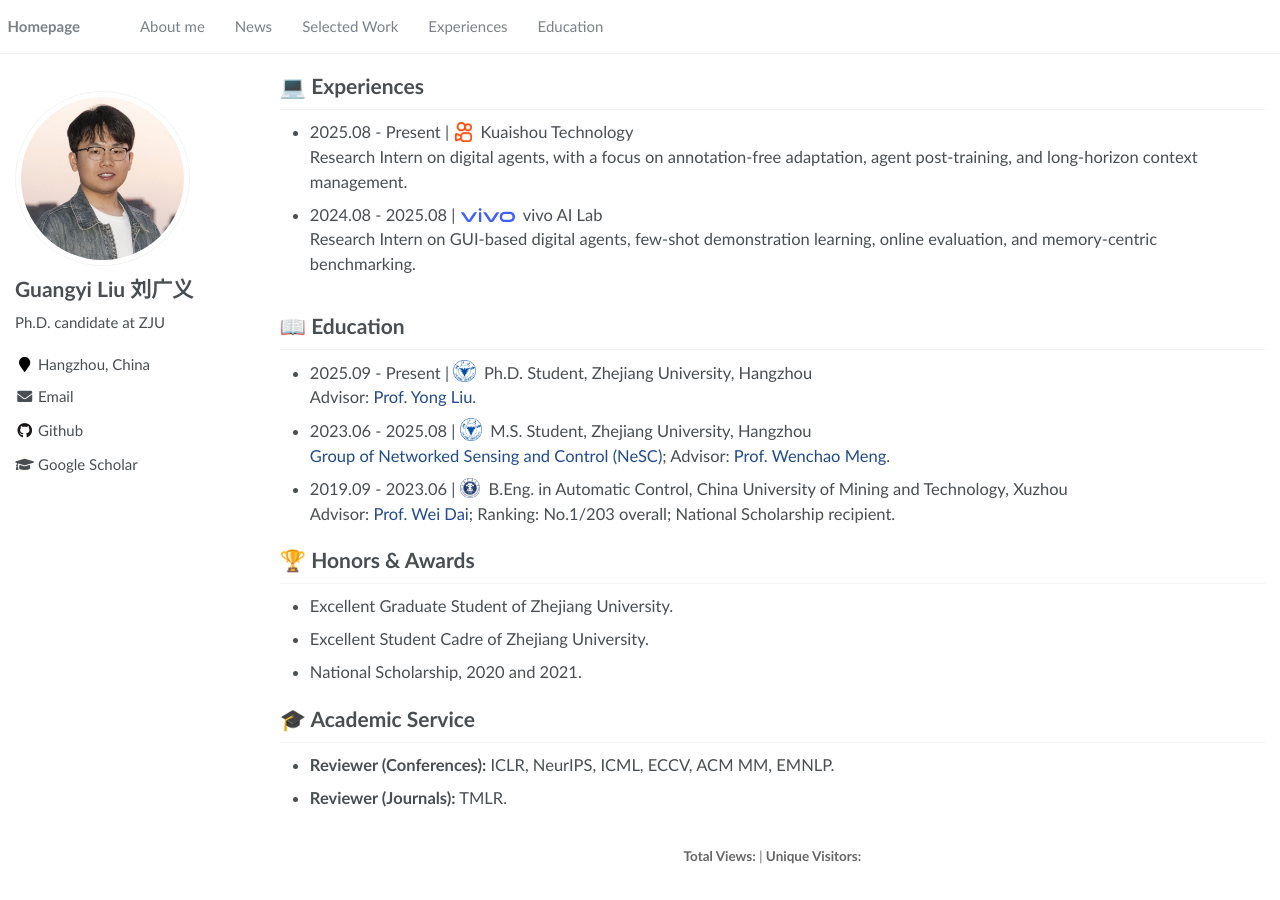
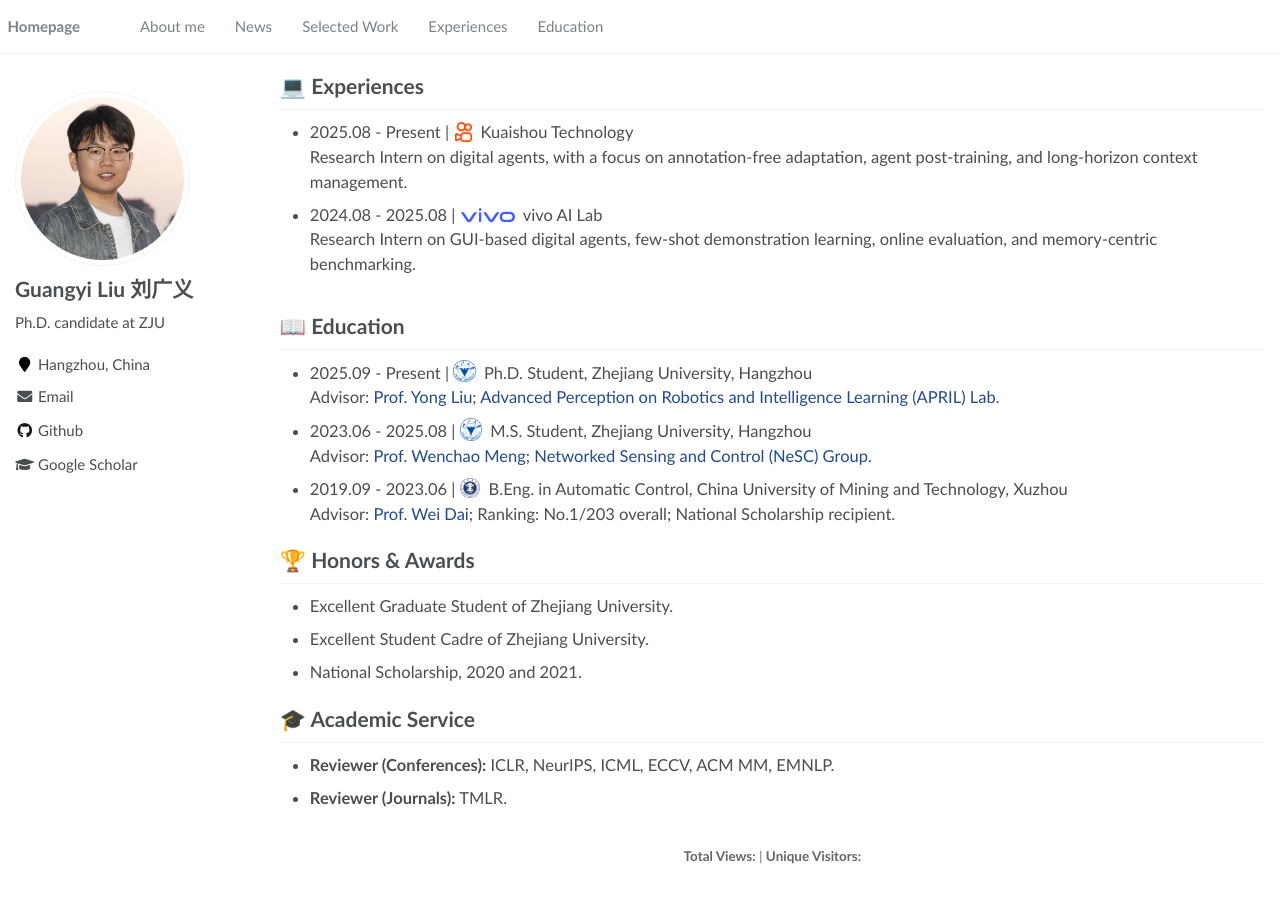
Before and after one commit to lgy0404/lgy0404.github.io, a Jekyll site: the page built from _pages/about.md, in a window 1280 px wide and 900 px high, scrolled down 3151 px. Built offline with Jekyll 4.4.1, drawn with Linux system fonts in a browser that asks for light colours; comment, search, counter and statistics services are not loaded; some of the changed text lies outside the part shown; grey boxes are pictures that could not be loaded.

Commit message:
style: unify education group formatting

```diff
--- a/_pages/about.md
+++ b/_pages/about.md
@@ -184,7 +184,7 @@ redirect_from:
 <span class='anchor' id='about-me'></span>
 # About me
 
-I am a Ph.D. candidate in the Department of Control Science and Engineering at Zhejiang University (ZJU), where I have been since 2023, under the supervision of [Prof. Yong Liu](https://person.zju.edu.cn/yongliu) at the [April Lab](https://april.zju.edu.cn/). My research aims to build **universal digital agents** that can perceive, learn, and act in real digital environments.
+I am a Ph.D. candidate in the Department of Control Science and Engineering at Zhejiang University (ZJU), where I have been since 2023, under the supervision of [Prof. Yong Liu](https://person.zju.edu.cn/yongliu) at the [Advanced Perception on Robotics and Intelligence Learning (APRIL) Lab](https://april.zju.edu.cn/). My research aims to build **universal digital agents** that can perceive, learn, and act in real digital environments.
 
 <div class="profile-stats" markdown="1">
 
@@ -366,9 +366,9 @@ I am a Ph.D. candidate in the Department of Control Science and Engineering at Z
 # 📖 Education
 
 - 2025.09 - Present | <img src="./images/logos/zju-logo-1.png" class="edu-logo" alt="Zhejiang University logo"> Ph.D. Student, Zhejiang University, Hangzhou
-  Advisor: [Prof. Yong Liu](https://person.zju.edu.cn/yongliu).
+  Advisor: [Prof. Yong Liu](https://person.zju.edu.cn/yongliu); [Advanced Perception on Robotics and Intelligence Learning (APRIL) Lab](https://april.zju.edu.cn/).
 - 2023.06 - 2025.08 | <img src="./images/logos/zju-logo-1.png" class="edu-logo" alt="Zhejiang University logo"> M.S. Student, Zhejiang University, Hangzhou
-  [Group of Networked Sensing and Control (NeSC)](http://nesc.zju.edu.cn/); Advisor: [Prof. Wenchao Meng](https://person.zju.edu.cn/wmeng).
+  Advisor: [Prof. Wenchao Meng](https://person.zju.edu.cn/wmeng); [Networked Sensing and Control (NeSC) Group](http://nesc.zju.edu.cn/).
 - 2019.09 - 2023.06 | <img src="./images/logos/cumt-logo.png" class="edu-logo edu-logo--cumt" alt="China University of Mining and Technology logo"> B.Eng. in Automatic Control, China University of Mining and Technology, Xuzhou
   Advisor: [Prof. Wei Dai](https://faculty.cumt.edu.cn/DaiW/zh_CN/img/175786/list/%7B%7B:linkUrl%7D%7D); Ranking: No.1/203 overall; National Scholarship recipient.
 
```
